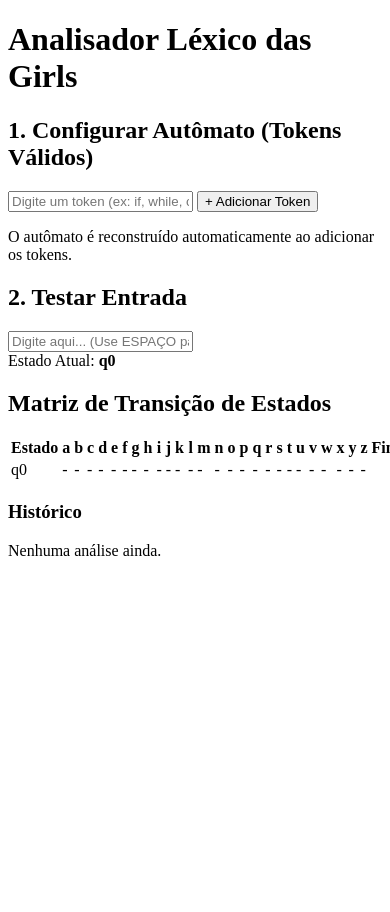
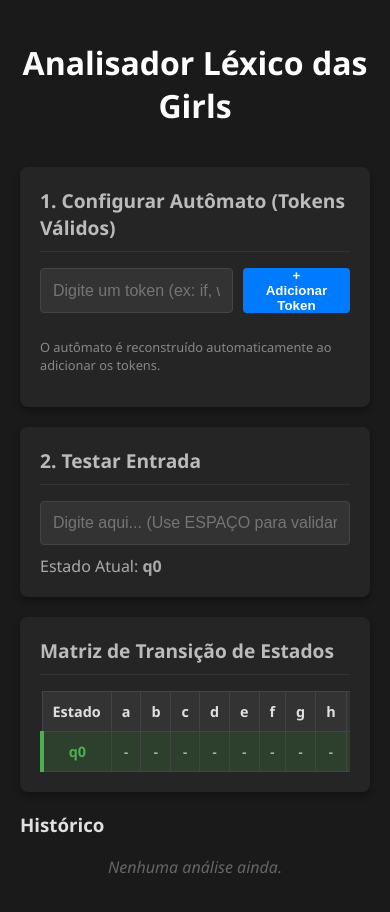
Before and after one commit to EmilyBalestrin/AnalisadorLexico, a SvelteKit app: page / in a window 390 px wide. Before the commit the page ends 844 px from the top, so only its background shows below. Built offline with nearby package versions, Linux system fonts and the light colour scheme.

Commit message:
style: aplica modo escuro e layout responsivo

```diff
--- a/src/routes/+page.svelte
+++ b/src/routes/+page.svelte
@@ -212,4 +212,122 @@
 </main>
 
 <style>
+    :global(body) {
+        background-color: #1a1a1a;
+        color: #e0e0e0;
+        font-family: 'Segoe UI', Tahoma, Geneva, Verdana, sans-serif;
+        margin: 0;
+    }
+
+    .container {
+        max-width: 1000px;
+        margin: 0 auto;
+        padding: 20px;
+    }
+
+    h1 { text-align: center; color: #fff; margin-bottom: 40px; }
+    h2 { margin-top: 0; font-size: 1.2rem; color: #bbb; border-bottom: 1px solid #333; padding-bottom: 10px;}
+
+    .card {
+        background-color: #252525;
+        border-radius: 8px;
+        padding: 20px;
+        margin-bottom: 20px;
+        box-shadow: 0 4px 6px rgba(0,0,0,0.3);
+    }
+
+    /* Inputs e Botões */
+    .input-group { display: flex; gap: 10px; margin-bottom: 15px; }
+
+    input[type="text"] {
+        width: 100%;
+        box-sizing: border-box;
+
+        background: #333;
+        border: 1px solid #444;
+        color: #fff;
+        padding: 12px;
+        border-radius: 4px;
+        font-size: 1rem;
+        outline: none;
+        transition: border-color 0.2s;
+    }
+
+    input[type="text"]:focus { border-color: #4CAF50; }
+    input[type="text"].error { border-color: #f44336; color: #ff8a80; }
+
+    .btn-primary {
+        background-color: #007bff;
+        color: white;
+        border: none;
+        padding: 0 20px;
+        border-radius: 4px;
+        cursor: pointer;
+        font-weight: bold;
+    }
+    .btn-primary:hover { background-color: #0056b3; }
+
+    /* Tags de Tokens */
+    .tags { display: flex; flex-wrap: wrap; gap: 8px; }
+    .tag {
+        background: #333;
+        border: 1px solid #555;
+        padding: 5px 10px;
+        border-radius: 15px;
+        display: flex;
+        align-items: center;
+        gap: 8px;
+        font-size: 0.9rem;
+    }
+    .tag button {
+        background: #ff5252;
+        border: none;
+        color: white;
+        width: 20px;
+        height: 20px;
+        border-radius: 50%;
+        cursor: pointer;
+        font-size: 0.7rem;
+        display: flex;
+        justify-content: center;
+        align-items: center;
+    }
+
+    /* Tabela */
+    .table-responsive { overflow-x: auto; }
+    table {
+        width: 100%;
+        border-collapse: collapse;
+        font-size: 0.9rem;
+    }
+    th, td {
+        padding: 10px;
+        text-align: center;
+        border: 1px solid #444;
+    }
+    th { background-color: #333; }
+
+    /* Highlight da linha ativa (Estado Atual) */
+    .active-row { background-color: rgba(76, 175, 80, 0.2); }
+    .active-row .state-col { color: #4CAF50; font-weight: bold; border-left: 4px solid #4CAF50; }
+    .active-cell { background-color: #4CAF50; color: white; font-weight: bold; }
+
+    /* Histórico */
+    .history-section ul { list-style: none; padding: 0; }
+    .history-section li {
+        padding: 10px;
+        margin-bottom: 5px;
+        border-radius: 4px;
+        background: #2a2a2a;
+        display: flex;
+        justify-content: space-between;
+    }
+    .history-section li.ok { border-left: 4px solid #4CAF50; }
+    .history-section li.nok { border-left: 4px solid #f44336; }
+    .empty-msg { text-align: center; color: #666; font-style: italic; }
+
+    .hint { font-size: 0.8rem; color: #888; margin-top: 10px;}
+    .status-indicator { margin-top: 10px; color: #aaa; }
+    .badge { background: #4CAF50; color: #fff; font-size: 0.7rem; padding: 2px 6px; border-radius: 4px; margin-left: 5px;}
+
 </style>
```
